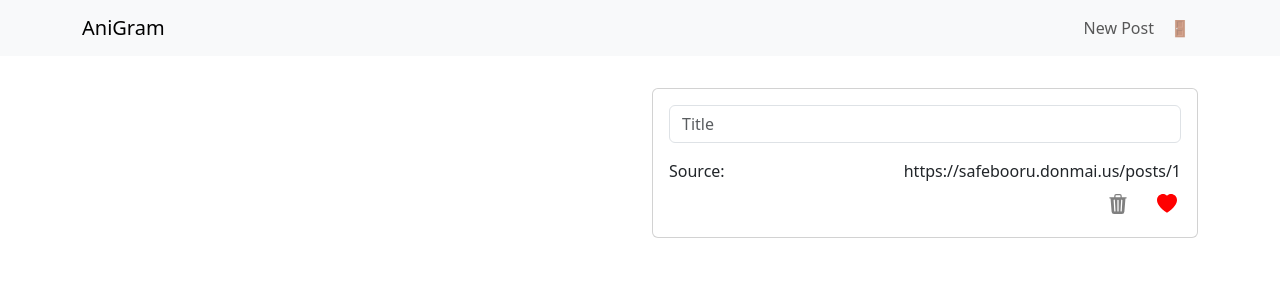
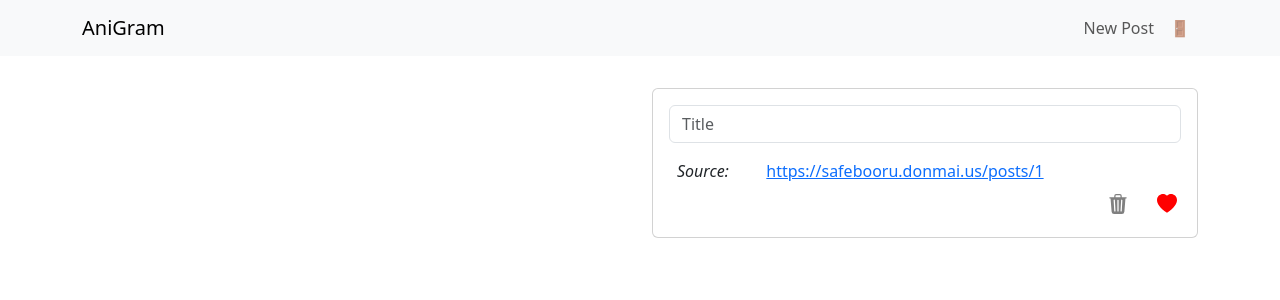
Before and after one commit to LxdRyan/AniGram, a React (Create React App) app: page /add/1 in a window 1280 px wide. Shown: the top 300 px of the page. Built offline with nearby package versions, Linux system fonts and the light colour scheme; no server answers; sample sign-in values are in the browser's storage.

Commit message:
implement add

```diff
--- a/src/constants.js
+++ b/src/constants.js
@@ -3,5 +3,5 @@ export const API = "https://safebooru.donmai.us/"; // SFW API
 export const POSTS = "posts.json";
 export const POST = "posts/";
 export const TAGS = "tags=";
-export const LIMIT = "limit=10";
+export const LIMIT = "limit=12";
 export const PAGE = "page=";
--- a/src/views/Add.js
+++ b/src/views/Add.js
@@ -37,7 +37,7 @@ const Add = () => {
       title,
       image,
       source: url,
-      poster: user,
+      poster: user.email,
     });
     navigate("/");
   };
@@ -50,6 +50,7 @@ const Add = () => {
       return navigate("/login");
     }
     getImage();
+    console.log(user);
   }, [getImage, loading, navigate, user]);
 
   return (
@@ -73,9 +74,13 @@ const Add = () => {
                     />
                   </Form.Group>
                 </Form>
-                <Row className="justify-content-start">
-                  <Col>Source:</Col>
-                  <Col>{url}</Col>
+                <Row>
+                  <Col className="col-2 text-nowrap fst-italic ms-2">
+                    Source:
+                  </Col>
+                  <Col>
+                    <a href={url}>{url}</a>
+                  </Col>
                 </Row>
                 <Row className="justify-content-end">
                   <Button
```
